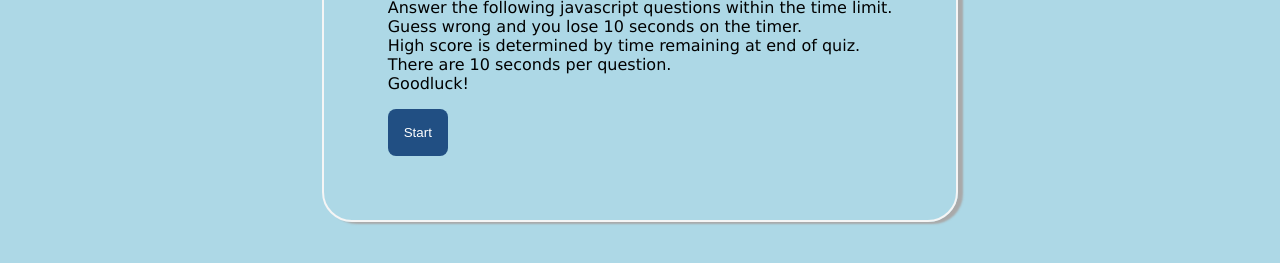
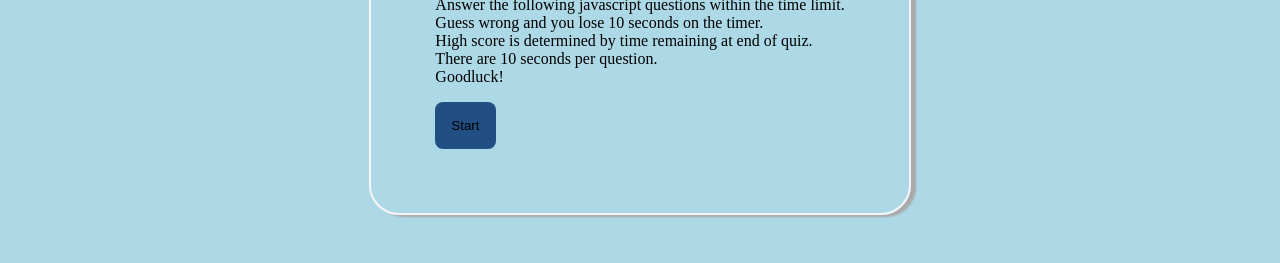
Before and after one commit to CLeeTidwell/Javascript-Quiz, a plain HTML site: page index.html in a window 1280 px wide. Shown: the part 323-586 px from the top of the page. Drawn offline with Linux system fonts and the light colour scheme.

Commit message:
update to css

```diff
--- a/assets/css/style.css
+++ b/assets/css/style.css
@@ -1,5 +1,5 @@
 body {
-    font-family: Verdana;
+    font-family: Garamond (serif);
     background-color: lightblue;
     margin: 0px;
   }
@@ -24,7 +24,7 @@ main {
 
 .button {
     display: block;
-    color: #ffffff;
+    color: black;
     background-color: #214f83;
     padding: 2vh;
     border-radius: 8px;
```
